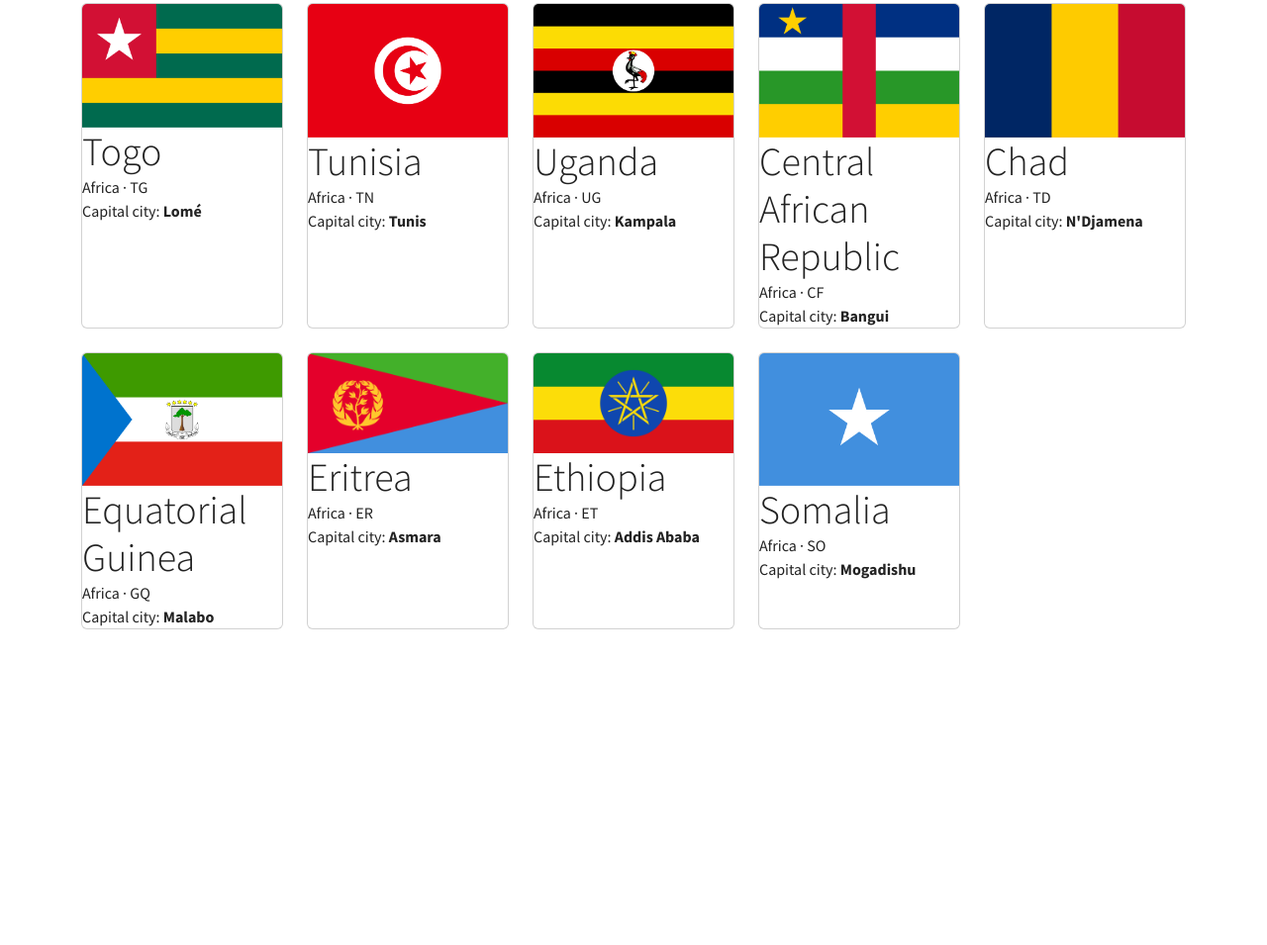
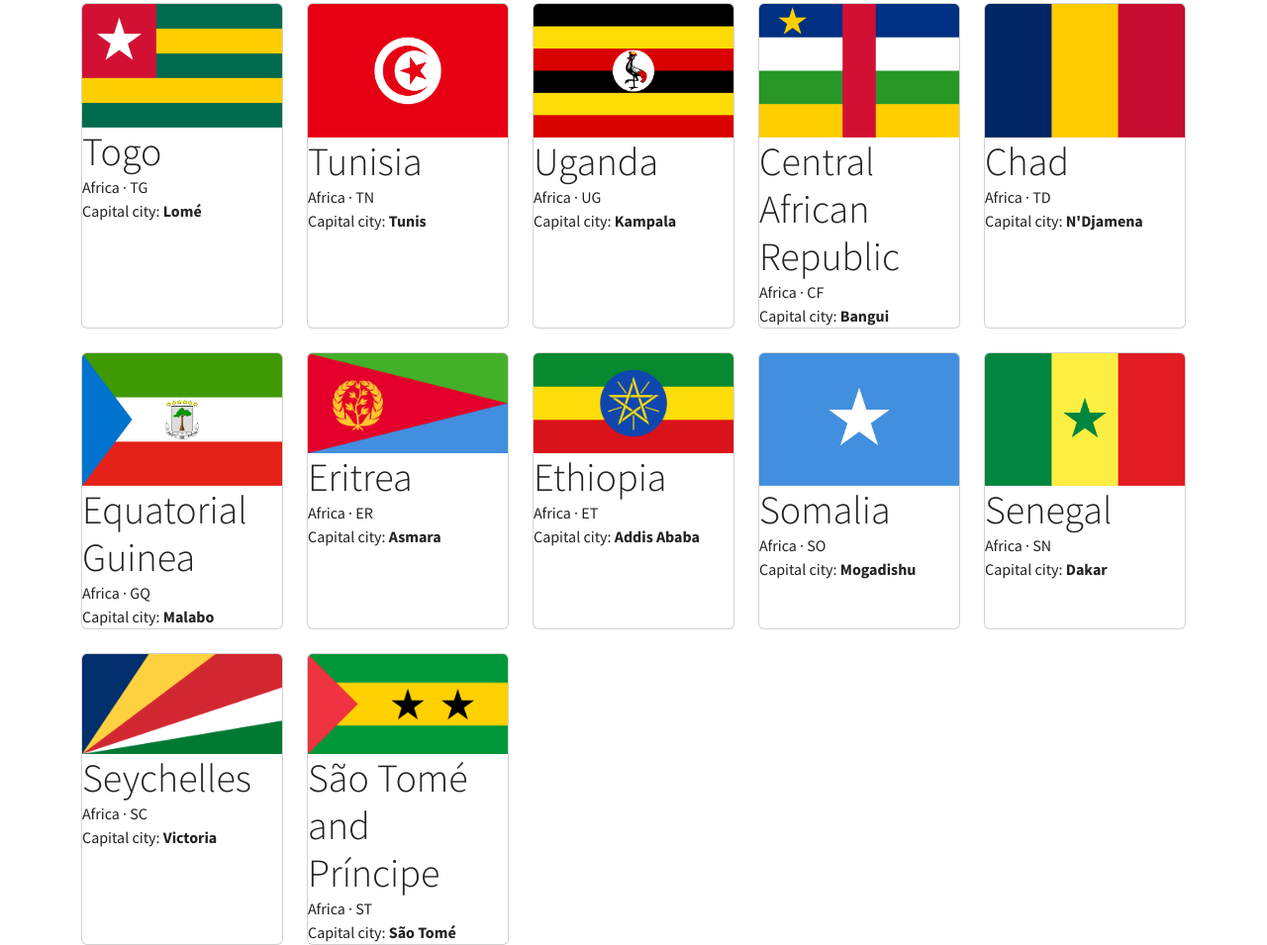
Before and after one commit to VadymMashliuk/InteractiveWorldExplorer, a plain HTML site: page Africa.html in a window 1280 px wide. Shown: the part 2455-3410 px from the top of the page at 99% size. Before the commit the page ends 3091 px from the top, so only its background shows below. Drawn offline with Linux system fonts and the light colour scheme.

Commit message:
Adding 3 countries to the cards
Adding Senegal, Seychelles, and Sao Tome and Principe to the cards on the Africa.html page

```diff
--- a/Africa.html
+++ b/Africa.html
@@ -418,6 +418,30 @@
                 <div>Capital city: <b>Mogadishu</b></div>
             </div>
         </div>
+        <div class="col">
+            <div class="card h-100">
+                <img src="Images/FlagsOfAfricanCountries/FlagOfSenegal.webp" class="card-img-top" alt="...">
+                <div class="display-6">Senegal</div>
+                Africa · SN
+                <div>Capital city: <b>Dakar</b></div>
+            </div>
+        </div>
+        <div class="col">
+            <div class="card h-100">
+                <img src="Images/FlagsOfAfricanCountries/FlagOfSeychelles.webp" class="card-img-top" alt="...">
+                <div class="display-6">Seychelles</div>
+                Africa · SC
+                <div>Capital city: <b>Victoria</b></div>
+            </div>
+        </div>
+        <div class="col">
+            <div class="card h-100">
+                <img src="Images/FlagsOfAfricanCountries/FlagOfSaoTomeAndPrincipe.webp" class="card-img-top" alt="...">
+                <div class="display-6">São Tomé and Príncipe</div>
+                Africa · ST
+                <div>Capital city: <b>São Tomé</b></div>
+            </div>
+        </div>
     </div>
 </div>
 <script src="Bootstrap/js/bootstrap.bundle.min.js"></script>
```
Also changed, not shown: Images/FlagsOfAfricanCountries/FlagOfSaoTomeAndPrincipe.webp (added), Images/FlagsOfAfricanCountries/FlagOfSenegal.webp (added), Images/FlagsOfAfricanCountries/FlagOfSeychelles.webp (added).
